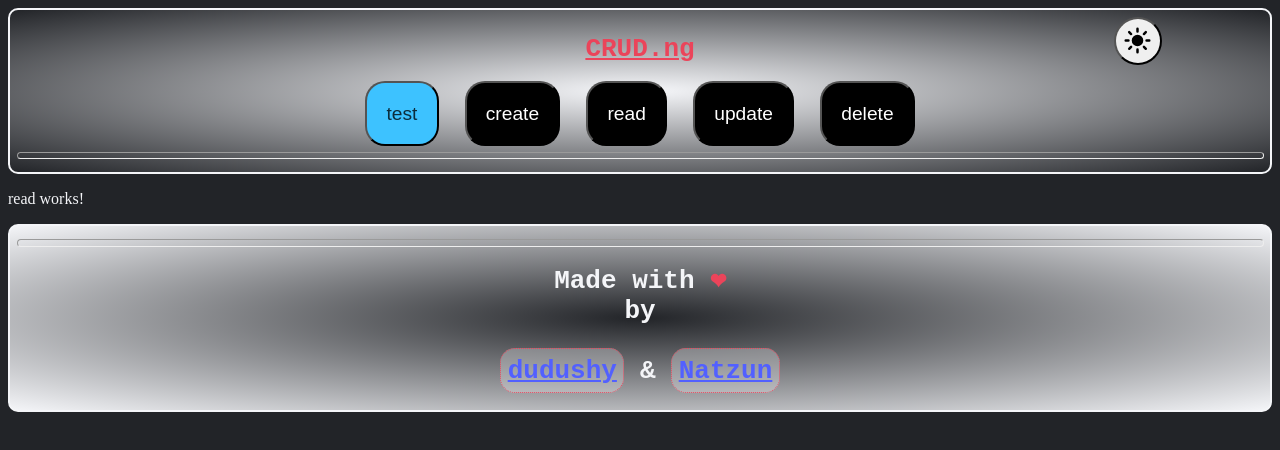
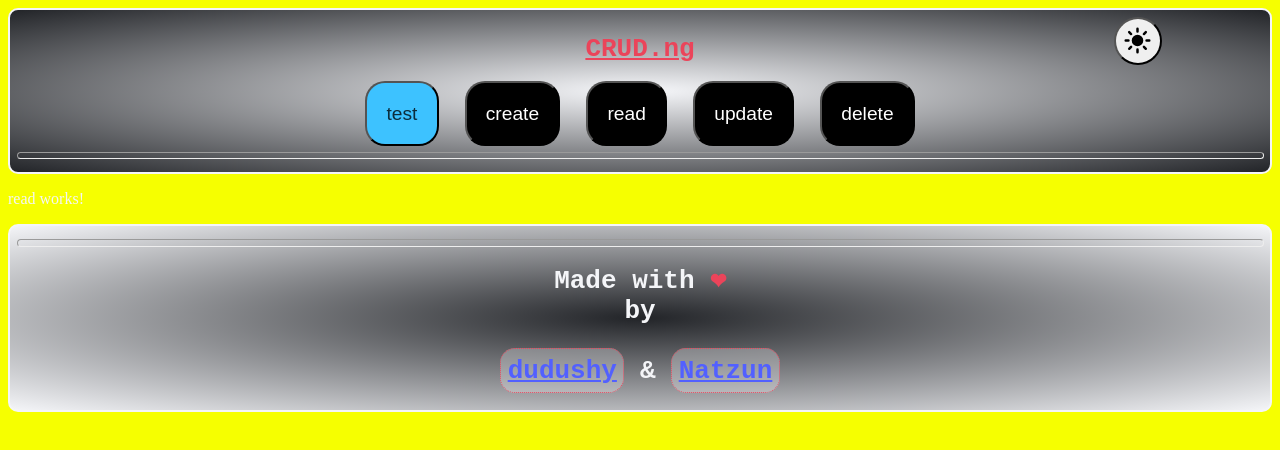
Before and after one commit to dudushy/CRUD.ng, an Angular app: page /read in a window 1280 px wide. Shown: the top 450 px of the page. Built offline with nearby package versions, Linux system fonts and the light colour scheme.

Commit message:
Rainbow body

```diff
--- a/src/styles.scss
+++ b/src/styles.scss
@@ -18,6 +18,73 @@ $dark: #222428;
 $medium: #92949c;
 $light: #f4f5f8;
 
+body{
+  animation: rainbow 30s linear;
+  animation-iteration-count: infinite;
+}
+
+@keyframes rainbow{
+  100%,0%{
+      background-color: #ff0000;
+      // color: #ff007f;
+  }
+
+  8%{
+      background-color: #ff7f00;
+      // color: #ff00ff;
+  }
+
+  16%{
+      background-color: #ffff00;
+      // color: #7f00ff;
+  }
+
+  25%{
+      background-color: #7fff00;
+      // color: #0000ff;
+  }
+
+  33%{
+      background-color: #00ff00;
+      // color: #007fff;
+  }
+
+  41%{
+      background-color: #00ff7f;
+      // color: #00ffff;
+  }
+
+  50%{
+      background-color: #00ffff;
+      // color: #00ff7f;
+  }
+
+  58%{
+      background-color: #007fff;
+      // color: #00ff00;
+  }
+
+  66%{
+      background-color: #0000ff;
+      // color: #7fff00;
+  }
+
+  75%{
+      background-color: #7f00ff;
+      // color: #ffff00;
+  }
+
+  83%{
+      background-color: #ff00ff;
+      // color: #ff7f00;
+  }
+
+  91%{
+      background-color: #ff007f;
+      // color: #ff0000;
+  }
+}
+
 //? theme: dark
 body[theme="dark"] {
   background-color: $dark;
```
